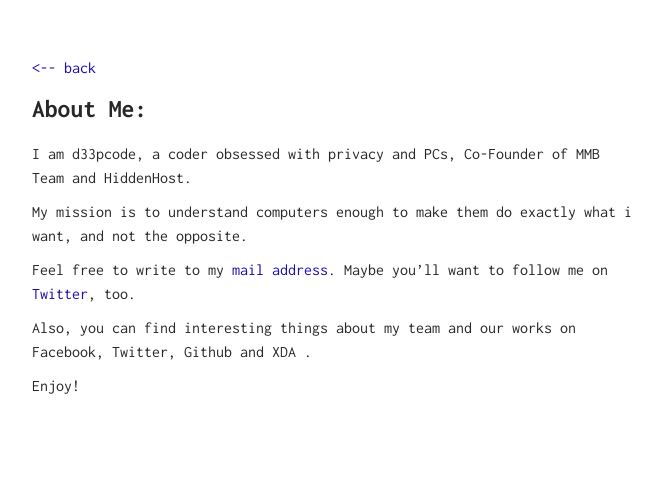
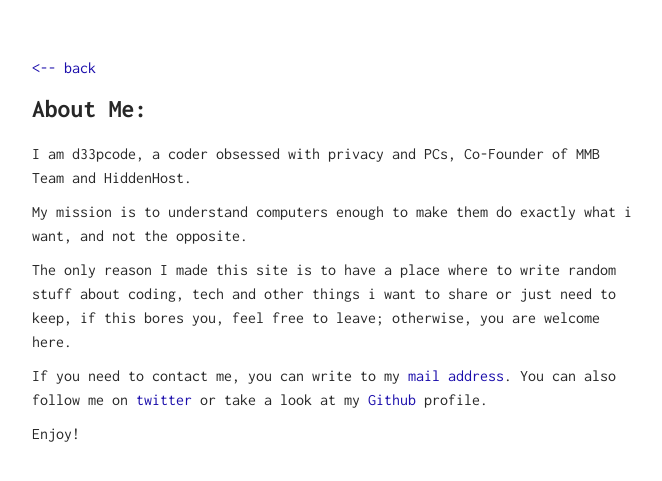
Before and after one commit to d33pcode/d33pcode.github.io, a Jekyll site: the page built from me/index.md, in a window 1280 px wide. Shown: the top 481 px of the page, without its empty margins (308-970 px from the left). Built offline with Jekyll 4.4.1, drawn with Linux system fonts in a browser that asks for light colours.

```diff
--- a/_posts/2016-05-11-lose-lose.markdown
+++ b/_posts/2016-05-11-lose-lose.markdown
@@ -11,7 +11,7 @@
 
 This is an interesting question that Zach Gage has been placed in developing [Lose / Lose](http://www.stfj.net/art/2009/loselose/) . The game looks at first glance like the umpteenth version of  ” Invaders” , but actually it has a very special and dangerous characteristic : every alien spaceship is associated with a random file on the player’s computer , and, once destroyed, will permanently disintegrate the file to which it is attached, too. Though, if the player’s ship is destroyed , the game itself will be eliminated.
 
->“Although touching aliens will make the player to lose the game, and kill the aliens will make him earn points , the aliens will never actually be able to shoot the player . This fact calls into question the player’s mission – which is never explicitly defined, though merely hinted through basic, classic game mechanics: is the player expected to be an aggressor? Or just an observer traveling on a dangerous land?”
+> “Although touching aliens will make the player to lose the game, and kill the aliens will make him earn points , the aliens will never actually be able to shoot the player . This fact calls into question the player’s mission – which is never explicitly defined, though merely hinted through basic, classic game mechanics: is the player expected to be an aggressor? Or just an observer traveling on a dangerous land?”
 
 But one thing again shocks more than the message itself: this game that “should not be played” actually has a top scorer who made 412 kills.
 
--- a/me/index.md
+++ b/me/index.md
@@ -2,12 +2,24 @@
 layout: about
 ---
 
-I am d33pcode, a coder obsessed with privacy and PCs, Co-Founder of MMB Team and HiddenHost.
+I am d33pcode, a coder obsessed with privacy and PCs,
+Co-Founder of MMB Team and HiddenHost.
 
-My mission is to understand computers enough to make them do exactly what i want, and not the opposite.
+My mission is to understand computers enough to make them do exactly what i want,
+and not the opposite.
 
-Feel free to write to my [mail address](mailto:mpanunzio@hiddenhost.org).  Maybe you’ll want to follow me on [Twitter](https://twitter.com/d33pcode), too.
+The only reason I made this site is to have a place where to write random stuff
+about coding, tech and other things i want to share or just need to keep,
+if this bores you, feel free to leave; otherwise, you are welcome here.
 
-Also, you can find interesting things about my team and our works on Facebook, Twitter, Github and XDA .
+If you need to contact me, you can write to my
+[mail address](mailto:mpanunzio@hiddenhost.org).
+You can also follow me on [twitter](https://twitter.com/d33pcode)
+or take a look at my [Github](https://github.com/d33pcode) profile.
+
+[comment]:# Also, you can find interesting things about
+[comment]:# my team and our works on Facebook, Twitter, Github and XDA .
+
+[comment]:# include your CV too!
 
 Enjoy!
```
Also changed, not shown: _data/navigation.yml (+6 -6 lines), _posts/2016-06-04-os-not-found.markdown (added, +14 -0 lines).
